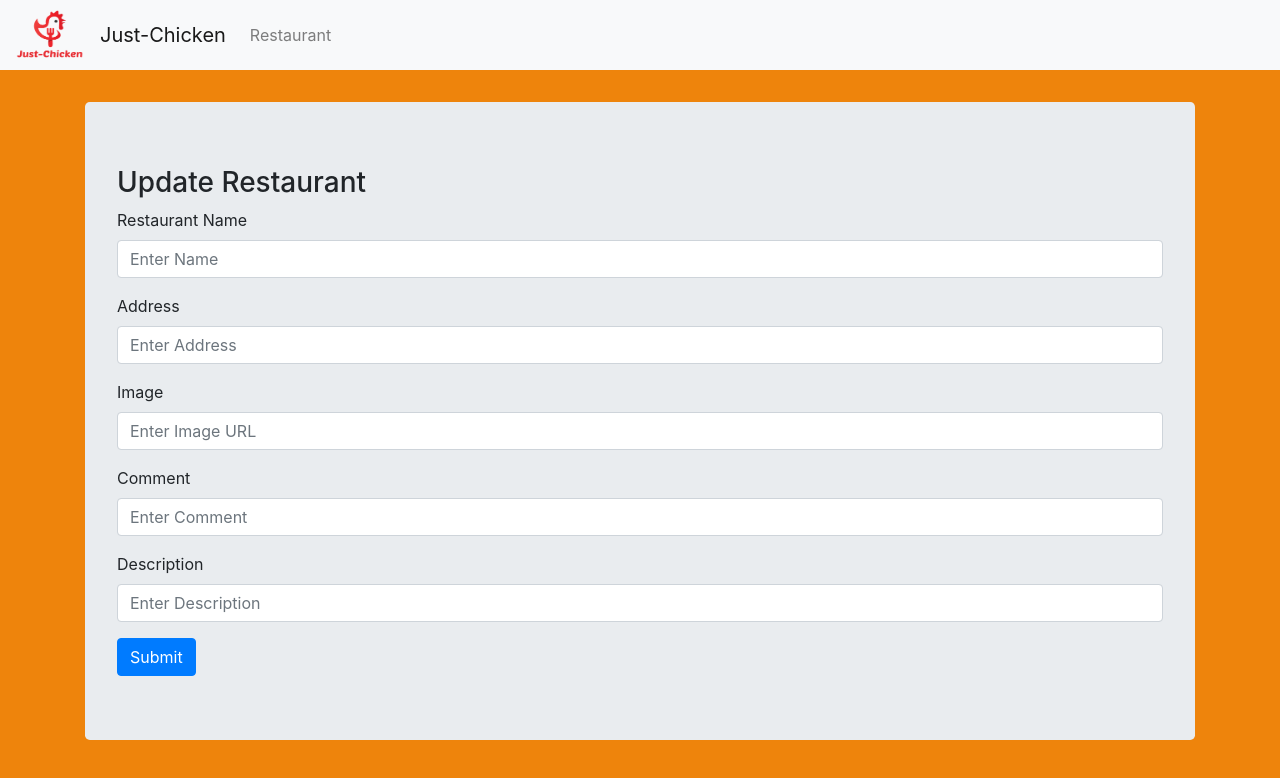
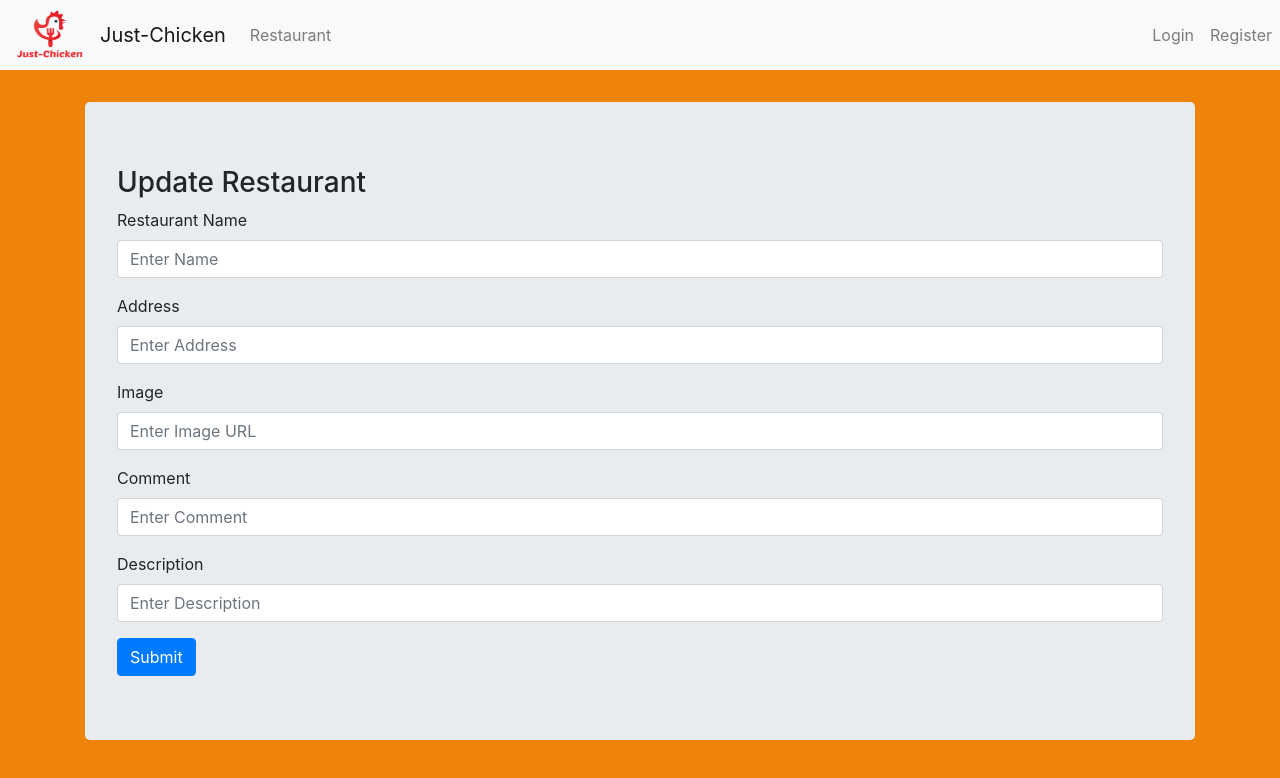
Before and after one commit to Nightmayr/just-chicken-front, a React (Create React App) app: page /update/1 in a window 1280 px wide. Shown: the top 778 px of the page. Built offline with nearby package versions, Linux system fonts and the light colour scheme.

Commit message:
user login and register options replaced by logout if loggedin

```diff
--- a/src/Navbar.js
+++ b/src/Navbar.js
@@ -16,35 +16,6 @@ import Update from './pages/Update';
 
 class Navbar extends Component {
 
-    loggedIn = () => {
-        if (sessionStorage.getItem('user') != null) {
-            return (
-                <div>
-                    < ul class="navbar-nav mr-auto" >
-                        <li class="nav-item">
-                        <Link class="nav-link" to="/login">Login</Link>
-                        </li>
-                    </ul>
-                    < ul class="navbar-nav mr-auto" >
-                        <li class="nav-item">
-                            <Link class="nav-link" to="/register">Register</Link>
-                        </li>
-                    </ul>
-                </div>
-            )
-        }
-                else {
-                    return (
-                        <div>
-                             < ul class="navbar-nav mr-auto" >
-                            <li class="nav-item">
-                                <Link class="nav-link" to="/register">Logout</Link>
-                            </li>
-                        </ul>
-                    </div>
-                    )
-                }
-    }
 
     render() {
         return (
@@ -79,17 +50,26 @@ class Navbar extends Component {
 
                             </ul>
                             <form class="form-inline my-2 my-lg-0">
-                                {this.loggedIn}
-                                {/* < ul class="navbar-nav mr-auto" >
+                                {sessionStorage.getItem('user') === null ? (
+                                    <div>
+                                        < ul class="navbar-nav mr-auto" >
                                             <li class="nav-item">
                                                 <Link class="nav-link" to="/login">Login</Link>
                                             </li>
-                                </ul>
-                                < ul class="navbar-nav mr-auto" >
                                             <li class="nav-item">
                                                 <Link class="nav-link" to="/register">Register</Link>
                                             </li>
-                                </ul> */}
+                                        </ul>
+                                    </div>
+                                ) : (
+                                        <div>
+                                            < ul class="navbar-nav mr-auto" >
+                                                <li class="nav-item">
+                                                    <Link class="nav-link" to="/register">Logout</Link>
+                                                </li>
+                                            </ul>
+                                        </div>
+                                    )}
 
                                 {/* <input class="form-control mr-sm-2" type="search" placeholder="Search" aria-label="Search"></input>
                                     <button class="btn btn-outline-success my-2 my-sm-0" type="submit">Search</button> */}
```
Lines whose indentation alone changed are shown as unchanged.
